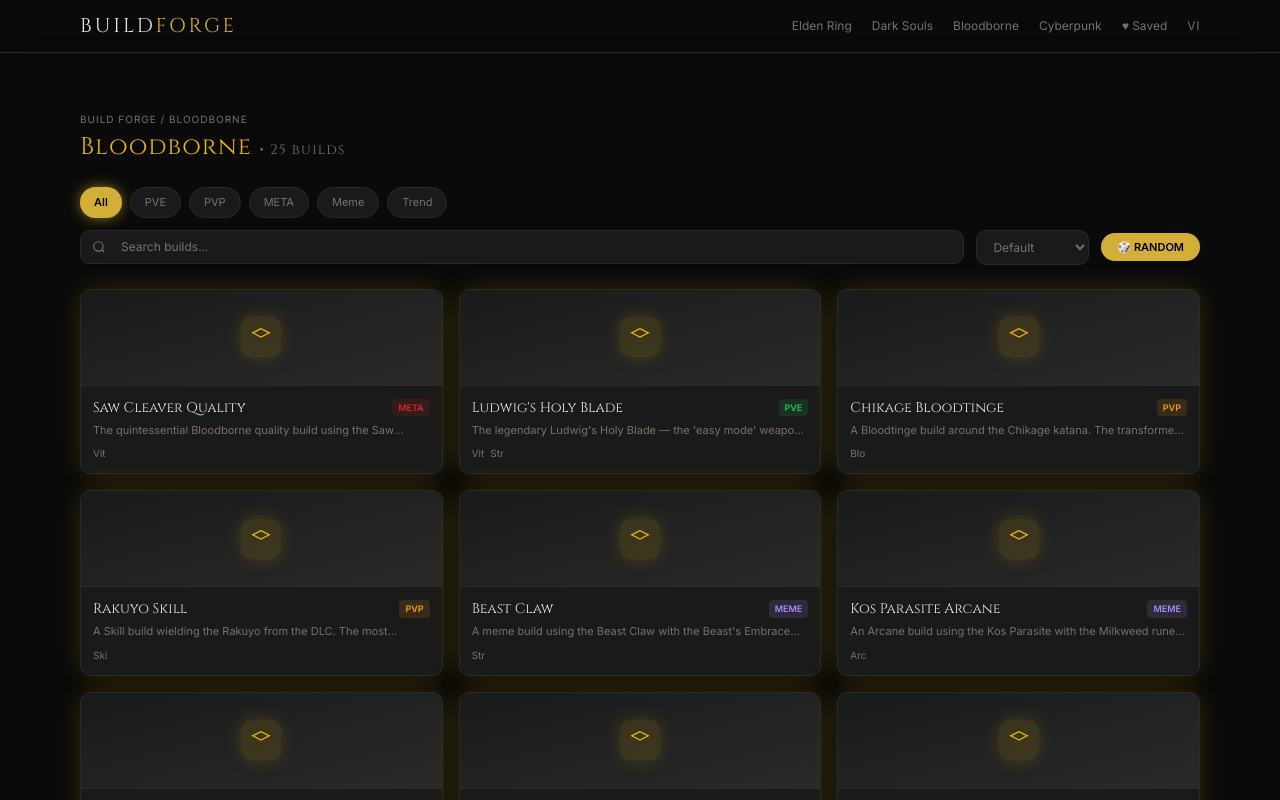
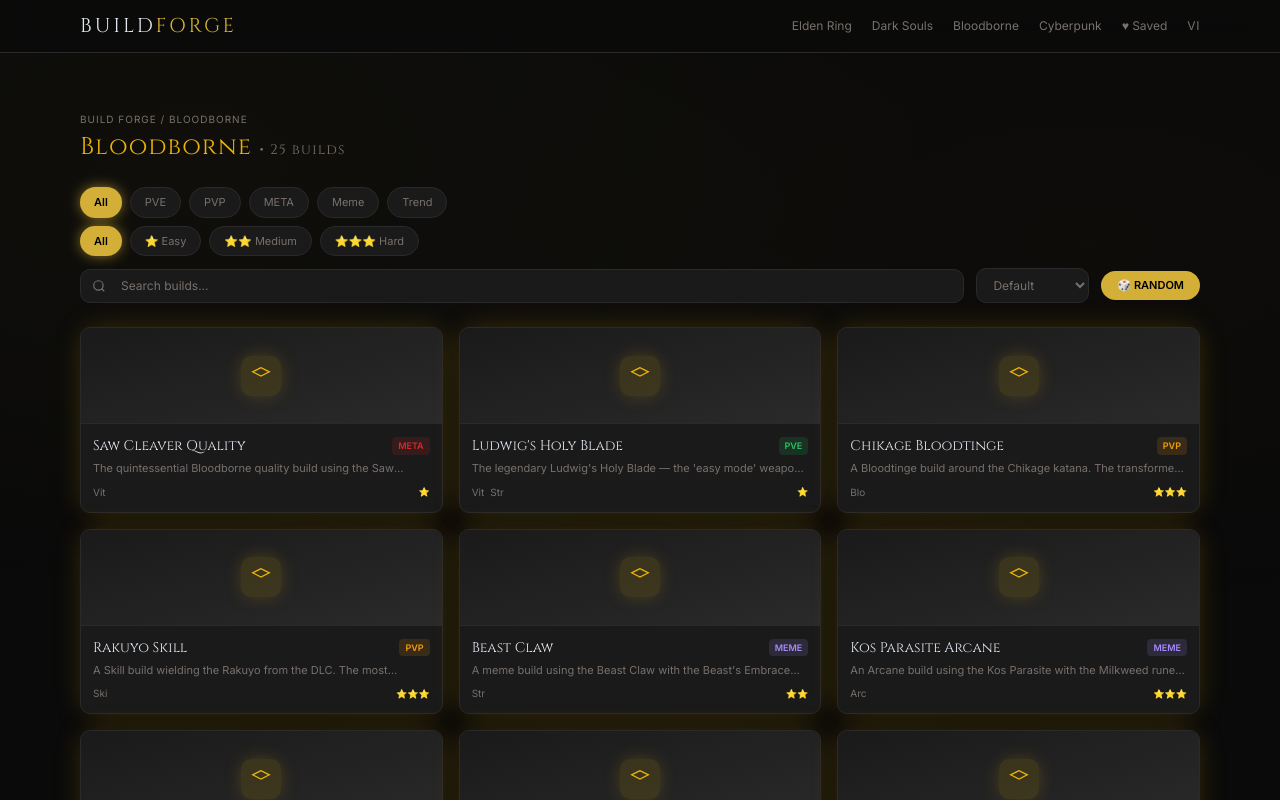
Before and after one commit to schizo16/build-forge, a Next.js app: page /en/bloodborne in a window 1280 px wide. Shown: the top 800 px of the page. Built offline with nearby package versions, Linux system fonts and the light colour scheme.

Commit message:
feat: difficulty filter (Easy/Medium/Hard) + difficulty stars + ambient background glow

```diff
--- a/app/[locale]/[game]/page.tsx
+++ b/app/[locale]/[game]/page.tsx
@@ -3,7 +3,7 @@
 import { useState, useCallback, useMemo } from "react"
 import { useParams, useRouter } from "next/navigation"
 import { useLocale } from "next-intl"
-import { GAME_CONFIGS, type GameSlug, type Build } from "@/lib/utils"
+import { GAME_CONFIGS, DIFFICULTIES, type GameSlug, type Build } from "@/lib/utils"
 import { FilterPills } from "@/components/game/filter-pills"
 import { BuildGrid } from "@/components/game/build-grid"
 import { filterBuilds, getGameBuildCount } from "@/lib/builds"
@@ -24,9 +24,10 @@
   }
 
   const [category, setCategory] = useState('all')
+  const [difficulty, setDifficulty] = useState('all')
   const [search, setSearch] = useState('')
   const [sort, setSort] = useState('default')
-  const builds = filterBuilds(game, category)
+  const builds = filterBuilds(game, category, difficulty)
   const gameName = locale === 'vi' ? config.nameVi : config.name
 
   const filteredAndSorted = useMemo(() => {
@@ -99,6 +100,14 @@
       <div className="mt-6 flex items-center gap-3">
         <FilterPills active={category} onChange={setCategory} locale={locale} />
       </div>
+      <div className="mt-2 flex items-center gap-3">
+        <FilterPills
+          items={DIFFICULTIES}
+          active={difficulty}
+          onChange={setDifficulty}
+          locale={locale}
+        />
+      </div>
       <div className="mt-3 flex items-center gap-3">
         <div className="relative flex-1">
           <svg className="absolute left-3 top-1/2 -translate-y-1/2 text-forge-muted" width="14" height="14" viewBox="0 0 24 24" fill="none" stroke="currentColor" strokeWidth="2">
--- a/app/globals.css
+++ b/app/globals.css
@@ -145,6 +145,18 @@
   }
 }
 
+body::before {
+  content: '';
+  position: fixed;
+  inset: 0;
+  z-index: -1;
+  background:
+    radial-gradient(ellipse at 15% 20%, rgba(212, 175, 55, 0.03) 0%, transparent 50%),
+    radial-gradient(ellipse at 85% 30%, rgba(245, 158, 11, 0.02) 0%, transparent 50%),
+    radial-gradient(ellipse at 50% 80%, rgba(212, 175, 55, 0.02) 0%, transparent 50%);
+  pointer-events: none;
+}
+
 @keyframes gradient-shift {
   0%, 100% { background-position: 0% 50%; }
   50% { background-position: 100% 50%; }
--- a/components/game/build-card.tsx
+++ b/components/game/build-card.tsx
@@ -4,6 +4,8 @@
 import { motion } from "framer-motion"
 import { TiltCard } from "@/components/tilt-card"
 import type { Build } from "@/lib/utils"
+
+const DIFF_STARS = ['', '⭐', '⭐⭐', '⭐⭐⭐']
 
 const CATEGORY_COLORS: Record<string, string> = {
   meta: '#DC2626',
@@ -49,13 +51,16 @@
             </span>
           </div>
           <p className="mt-1 text-[11px] text-forge-muted line-clamp-1">{locale === 'vi' && build.descriptionVi ? build.descriptionVi : build.description}</p>
-          <div className="mt-2 flex gap-1.5 text-[10px] text-forge-muted">
+        <div className="mt-2 flex items-center justify-between">
+          <div className="flex gap-1.5 text-[10px] text-forge-muted">
             {Object.entries(build.stats)
               .filter(([, v]) => v >= 40)
               .map(([k]) => (
                 <span key={k} className="capitalize">{k.slice(0, 3)}</span>
               ))}
           </div>
+          <span className="text-[9px]">{DIFF_STARS[build.difficulty] ?? ''}</span>
+        </div>
         </div>
       </Link>
       </TiltCard>
--- a/components/game/filter-pills.tsx
+++ b/components/game/filter-pills.tsx
@@ -2,20 +2,26 @@
 
 import { CATEGORIES } from "@/lib/utils"
 
-export function FilterPills({ active, onChange, locale }: { active: string; onChange: (v: string) => void; locale?: string }) {
+export function FilterPills({ active, onChange, locale, items }: {
+  active: string
+  onChange: (v: string) => void
+  locale?: string
+  items?: { key: string; label: string; labelVi: string }[]
+}) {
+  const list = items ?? CATEGORIES
   return (
     <div className="flex flex-wrap gap-2" role="tablist">
-      {CATEGORIES.map((cat) => (
+      {list.map((item) => (
         <button
-          key={cat.key}
-          onClick={() => onChange(cat.key)}
+          key={item.key}
+          onClick={() => onChange(item.key)}
           className={`rounded-full px-3.5 py-1.5 text-[11px] transition-all ${
-            active === cat.key
+            active === item.key
               ? 'bg-accent-gold font-semibold text-black shadow-[0_0_15px_-3px_#D4AF37]'
               : 'border border-forge-border bg-forge-surface text-forge-muted hover:text-forge-text'
           }`}
         >
-          {locale === 'vi' && cat.labelVi ? cat.labelVi : cat.label}
+          {locale === 'vi' && item.labelVi ? item.labelVi : item.label}
         </button>
       ))}
     </div>
--- a/lib/builds.ts
+++ b/lib/builds.ts
@@ -1,10 +1,11 @@
 import { ALL_BUILDS } from "@/data"
 import type { GameSlug, Build } from "@/lib/utils"
 
-export function filterBuilds(slug: GameSlug, category: string): Build[] {
-  const builds = ALL_BUILDS[slug]?.builds ?? []
-  if (category === 'all') return builds
-  return builds.filter(b => b.category === category)
+export function filterBuilds(slug: GameSlug, category: string, difficulty?: string): Build[] {
+  let builds = ALL_BUILDS[slug]?.builds ?? []
+  if (category !== 'all') builds = builds.filter(b => b.category === category)
+  if (difficulty && difficulty !== 'all') builds = builds.filter(b => b.difficulty === Number(difficulty))
+  return builds
 }
 
 export function getGameBuildCount(slug: GameSlug): number {
--- a/lib/utils.ts
+++ b/lib/utils.ts
@@ -23,6 +23,13 @@
   { key: 'meta', label: 'META', labelVi: 'META' },
   { key: 'meme', label: 'Meme', labelVi: 'Meme' },
   { key: 'trend', label: 'Trend', labelVi: 'Trend' },
+]
+
+export const DIFFICULTIES: { key: string; label: string; labelVi: string }[] = [
+  { key: 'all', label: 'All', labelVi: 'Tất cả' },
+  { key: '1', label: '⭐ Easy', labelVi: '⭐ Dễ' },
+  { key: '2', label: '⭐⭐ Medium', labelVi: '⭐⭐ Trung bình' },
+  { key: '3', label: '⭐⭐⭐ Hard', labelVi: '⭐⭐⭐ Khó' },
 ]
 
 export const ALL_GAME_SLUGS: GameSlug[] = ['elden-ring', 'dark-souls-1', 'dark-souls-2', 'dark-souls-3', 'bloodborne', 'cyberpunk']
```
